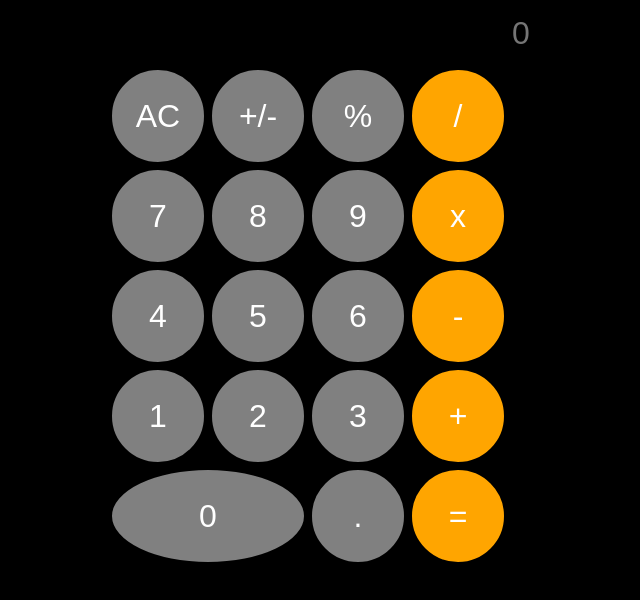
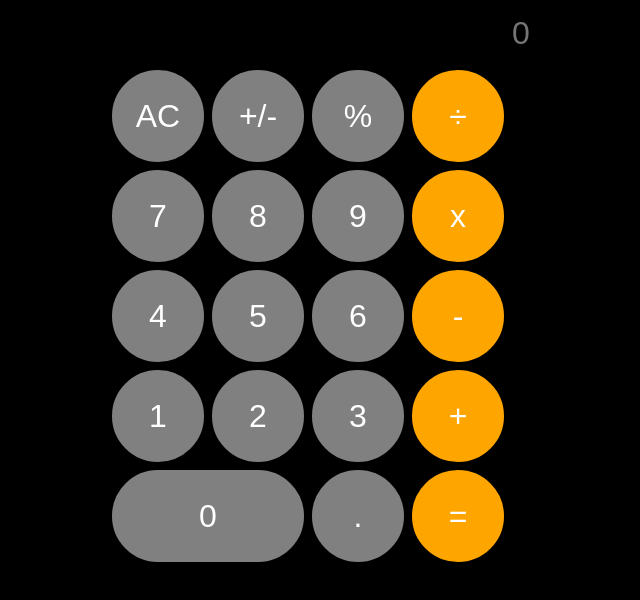
Before and after one commit to bradenschiller/simple-react-calculator, a React (Create React App) app: page / in a window 1280 px wide. Shown: the top 600 px of the page, without its empty margins (320-960 px from the left). Built offline with nearby package versions, Linux system fonts and the light colour scheme.

Commit message:
Add the last set of features * Add abs button action * Add percent button action * fix issue where number would not show up while pressing operation button

```diff
--- a/src/App.js
+++ b/src/App.js
@@ -34,7 +34,7 @@ const NumberBlock = styled.button`
   align-items: center;
   font-size: 2rem;
   border: 0.25rem solid black;
-  border-radius: 50%;
+  border-radius: ${props => (props.expanded ? "4rem" : "50%")};
 `;
 
 const OperationBlock = styled.button`
@@ -55,6 +55,7 @@ const OperationBlock = styled.button`
 const App = () => {
   const [lastCalculation, setLastCalculation] = useState(null);
   const [currentNumber, setCurrentNumber] = useState("");
+  const [visualNumber, setVisualNumber] = useState("");
   const [lastNumber, setLastNumber] = useState(null);
   const [operation, setOperation] = useState("");
   const [inputHighlight, setInputHighlight] = useState("");
@@ -114,6 +115,7 @@ const App = () => {
     setLastNumber(currentNumber);
     setOperation(operation);
     setInputHighlight(operation);
+    setVisualNumber(currentNumber)
     setCurrentNumber("");
   };
 
@@ -128,6 +130,7 @@ const App = () => {
     }
 
     if (operation.length) {
+      setVisualNumber(number)
       setCurrentNumber(number);
       setInputHighlight("");
     }
@@ -137,24 +140,29 @@ const App = () => {
       return setLastCalculation(null);
     }
 
+    setVisualNumber(String(currentNumber) + String(number));
     setCurrentNumber(String(currentNumber) + String(number));
   };
 
   const clearInput = () => setCurrentNumber("");
 
+  const handleAbsClick = () => setCurrentNumber(String(currentNumber * -1))
+
+  const handlePercentClick = () => setCurrentNumber(String(currentNumber / 100))
+
   return (
     <>
-      <CalculatorInput value={currentNumber} type="text" placeholder="0" />
+      <CalculatorInput value={operation.length ? visualNumber : currentNumber} type="text" placeholder="0" />
       <CalculatorNumberContainer>
         <NumberBlock onClick={clearInput}>AC</NumberBlock>
-        <NumberBlock>+/-</NumberBlock>
-        <NumberBlock>%</NumberBlock>
+        <NumberBlock onClick={handleAbsClick}>+/-</NumberBlock>
+        <NumberBlock onClick={handlePercentClick}>%</NumberBlock>
         <OperationBlock
           onClick={() => operationAction("divide")}
           inputHighlight={inputHighlight}
           operation={"divide"}
         >
-          /
+          ÷
         </OperationBlock>
         <NumberBlock onClick={() => inputNumber("7")}>7</NumberBlock>
         <NumberBlock onClick={() => inputNumber("8")}>8</NumberBlock>
```
